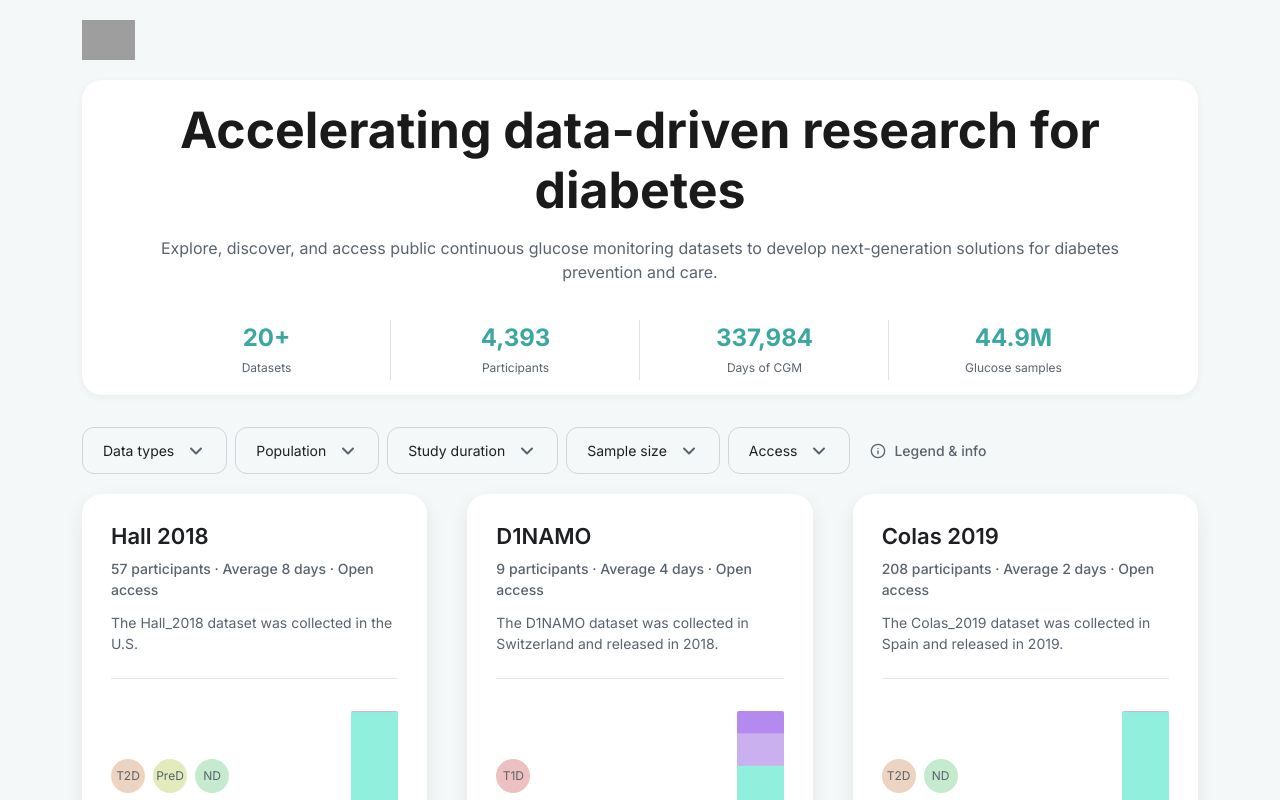
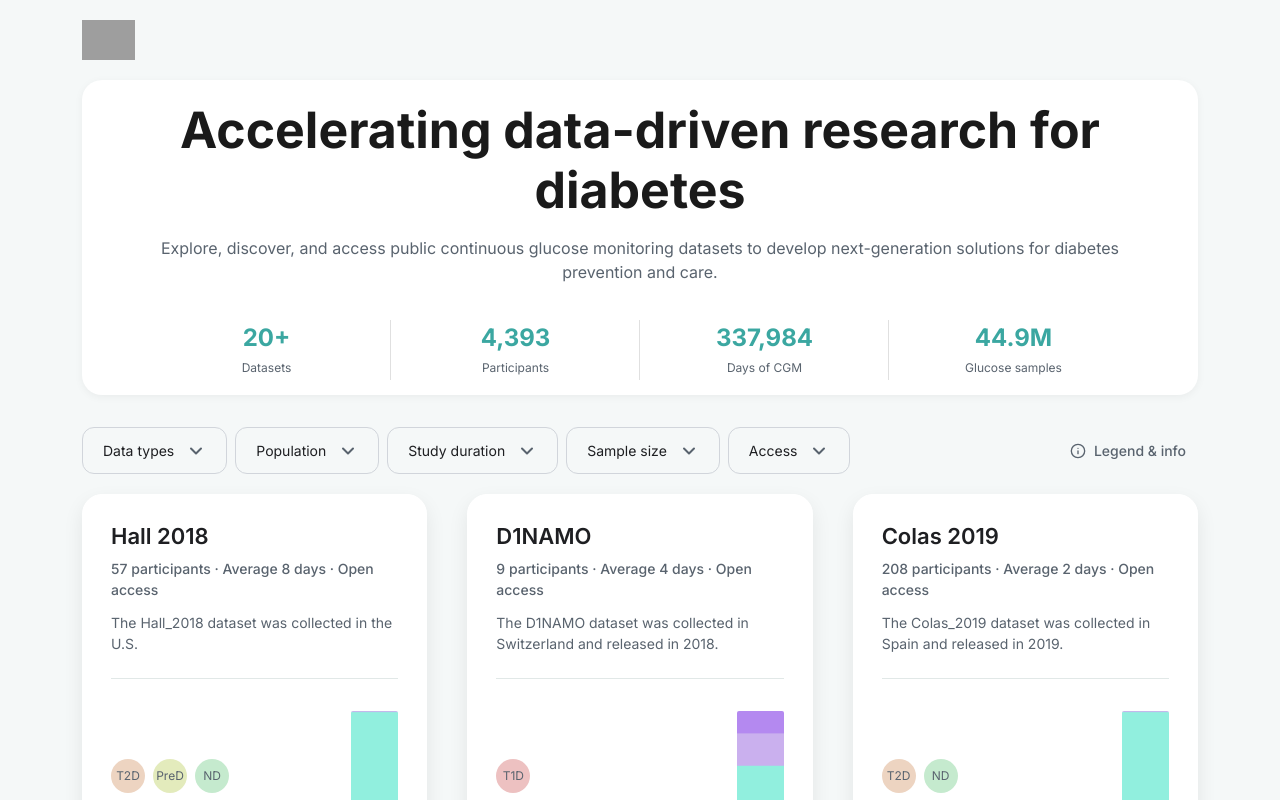
Before and after one commit to Augmented-Health-Lab/Glucose-ML-frontend, a React (Vite) app in the folder frontend/glucose-ml-web/: page /#/ in a window 1280 px wide. Shown: the top 800 px of the page. Built offline with nearby package versions, Linux system fonts and the light colour scheme; grey boxes are pictures that could not be loaded.

Commit message:
update filter animation and clear filter button

```diff
--- a/frontend/glucose-ml-web/src/components/DatasetGrid.css
+++ b/frontend/glucose-ml-web/src/components/DatasetGrid.css
@@ -18,7 +18,7 @@
 
 /* Animate cards in when filters change */
 .dataset-grid > * {
-  animation: card-fade-in 0.2s ease both;
+  animation: card-fade-in 0.45s ease both;
 }
 
 @keyframes card-fade-in {
--- a/frontend/glucose-ml-web/src/components/DatasetGrid.tsx
+++ b/frontend/glucose-ml-web/src/components/DatasetGrid.tsx
@@ -5,11 +5,12 @@ interface Props {
   datasets: DatasetCardProps[];
   totalDatasets: number;
   isFiltered: boolean;
+  filterKey: string;
   selectedCards: string[];
   onCardSelect: (title: string, checked: boolean) => void;
 }
 
-const DatasetGrid = ({ datasets, totalDatasets, isFiltered, selectedCards, onCardSelect }: Props) => {
+const DatasetGrid = ({ datasets, totalDatasets, isFiltered, filterKey, selectedCards, onCardSelect }: Props) => {
   return (
     <div>
       {isFiltered && (
@@ -23,7 +24,7 @@ const DatasetGrid = ({ datasets, totalDatasets, isFiltered, selectedCards, onCar
           <p className="subtitle">No results match your filters.</p>
         </div>
       ) : (
-        <div className="dataset-grid">
+        <div className="dataset-grid" key={filterKey}>
           {datasets.map((dataset) => (
             <DatasetCard
               key={dataset.title}
--- a/frontend/glucose-ml-web/src/components/FilterBar.tsx
+++ b/frontend/glucose-ml-web/src/components/FilterBar.tsx
@@ -19,8 +19,8 @@ const FilterBar = ({
   onLegendClick,
 }: FilterBarProps) => {
   return (
-    <div className="filter-bar d-flex align-items-end flex-wrap">
-      <div className="d-flex gap-2 flex-wrap metadata">
+  <div className="filter-bar d-flex align-items-center flex-wrap">
+    <div className="d-flex gap-2 flex-wrap align-items-center">
       {FILTERS.map((f) => (
         <MultiSelect
           key={f.label}
@@ -33,6 +33,16 @@ const FilterBar = ({
         />
       ))}
       <button
+        type="button"
+        disabled={!filterButtonEnabled}
+        className="clear-filters-btn metadata"
+        onClick={onClear}
+      >
+        Clear all filters
+      </button>
+    </div>
+    <div className="ms-auto">
+      <button
         className="btn d-flex align-items-center gap-2 legend-btn"
         type="button"
         onClick={onLegendClick}
@@ -41,16 +51,6 @@ const FilterBar = ({
         <span className="metadata legend-btn">Legend & info</span>
       </button>
     </div>
-      <div className="ms-auto">
-        <button
-          type="button"
-          disabled={!filterButtonEnabled}
-          className="clear-filters-btn metadata"
-          onClick={onClear}
-        >
-          Clear all filters
-        </button>
-      </div>
   </div>
   );
 };
```
Lines whose indentation alone changed are shown as unchanged.
